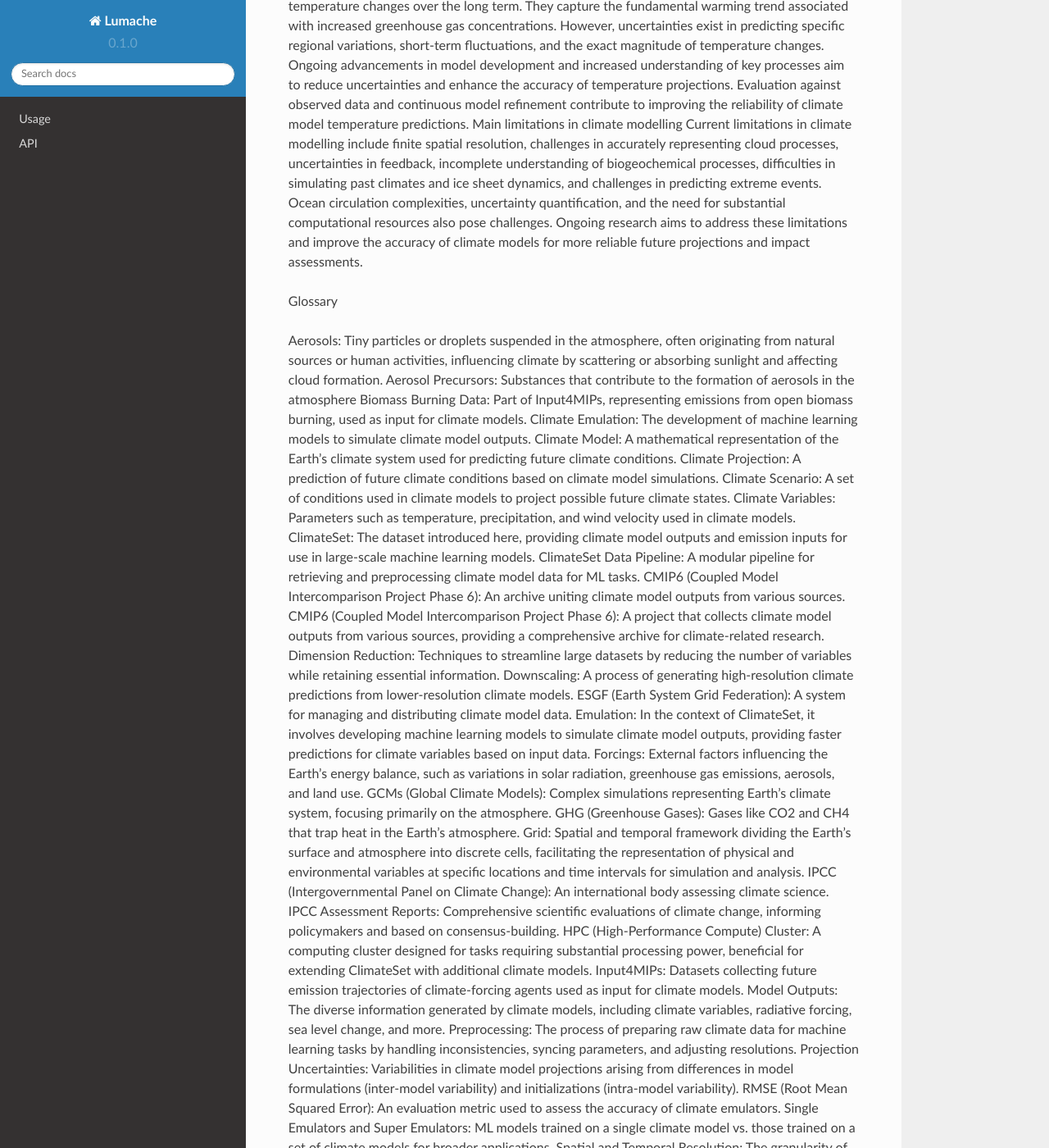
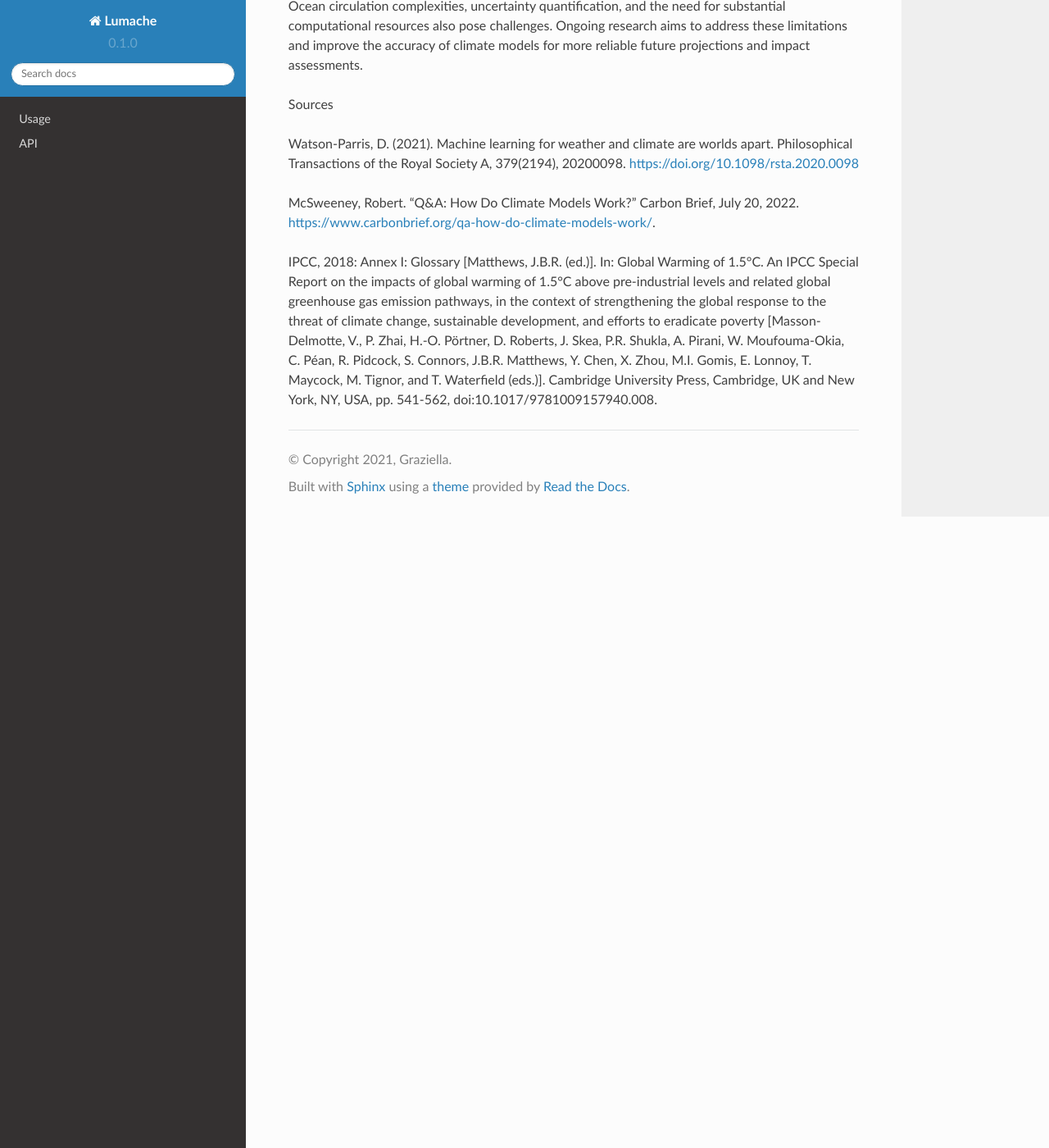
Before and after one commit to IlijaTrajkovic/ClimateSet, a Sphinx documentation site: the page built from docs/source/ClimateContext.rst, in a window 1280 px wide and 1400 px high, scrolled down 5294 px. Shown: the whole window at 82% size. Built offline with Sphinx 7.4.7 and the Read the Docs theme 2.0.0, drawn with Linux system fonts in a browser that asks for light colours; some of the changed text lies outside the part shown.

Commit message:
Update ClimateContext.rst

```diff
--- a/docs/source/ClimateContext.rst
+++ b/docs/source/ClimateContext.rst
@@ -1,36 +1,3 @@
-
-
-Climate Context
-
-What are climate models?
-What do they include?
-What is their purpose?
-Types
-ESMs and GCMs
-What are Forcings?
-SSP Scenarios
-IPCC Assessment Reports
-Inputs and Outputs of a Climate Model
-Inputs
-Outputs
-Dimensionalities
-Types of experiments on climate models
-Data Sources
-CMIP6
-Input4Mips
-ESGF (Earth System Grid Federation)
-Different Tasks with Climate Models
-Climate projection
-Dimension reduction
-Downscaling
-Climate Model Emulation
-Metrics
-Additional
-Accuracy of climate model projections of temperature
-Main limitations in climate modelling
-Glossary
-Sources
-
 What are climate models?
 A climate model is a complex computational representation of the Earth's climate system. These models simulate the interactions between various components of the Earth, including the atmosphere, oceans, land surface, ice, and other factors, to predict and understand climate patterns and changes over time. Climate models are important tools for studying the Earth's climate, making predictions about future climate conditions, and assessing the potential impacts of various factors such as greenhouse gas emissions, land use changes, and atmospheric composition.
 What do they include?
@@ -151,42 +118,6 @@
 Main limitations in climate modelling
 Current limitations in climate modelling include finite spatial resolution, challenges in accurately representing cloud processes, uncertainties in feedback, incomplete understanding of biogeochemical processes, difficulties in simulating past climates and ice sheet dynamics, and challenges in predicting extreme events. Ocean circulation complexities, uncertainty quantification, and the need for substantial computational resources also pose challenges. Ongoing research aims to address these limitations and improve the accuracy of climate models for more reliable future projections and impact assessments.
 
-Glossary
-
-Aerosols: Tiny particles or droplets suspended in the atmosphere, often originating from natural sources or human activities, influencing climate by scattering or absorbing sunlight and affecting cloud formation.
-Aerosol Precursors: Substances that contribute to the formation of aerosols in the atmosphere
-Biomass Burning Data: Part of Input4MIPs, representing emissions from open biomass burning, used as input for climate models.
-Climate Emulation: The development of machine learning models to simulate climate model outputs.
-Climate Model: A mathematical representation of the Earth's climate system used for predicting future climate conditions.
-Climate Projection: A prediction of future climate conditions based on climate model simulations.
-Climate Scenario: A set of conditions used in climate models to project possible future climate states.
-Climate Variables: Parameters such as temperature, precipitation, and wind velocity used in climate models.
-ClimateSet: The dataset introduced here, providing climate model outputs and emission inputs for use in large-scale machine learning models.
-ClimateSet Data Pipeline: A modular pipeline for retrieving and preprocessing climate model data for ML tasks.
-CMIP6 (Coupled Model Intercomparison Project Phase 6): An archive uniting climate model outputs from various sources.
-CMIP6 (Coupled Model Intercomparison Project Phase 6): A project that collects climate model outputs from various sources, providing a comprehensive archive for climate-related research.
-Dimension Reduction: Techniques to streamline large datasets by reducing the number of variables while retaining essential information.
-Downscaling: A process of generating high-resolution climate predictions from lower-resolution climate models.
-ESGF (Earth System Grid Federation): A system for managing and distributing climate model data.
-Emulation: In the context of ClimateSet, it involves developing machine learning models to simulate climate model outputs, providing faster predictions for climate variables based on input data.
-Forcings: External factors influencing the Earth's energy balance, such as variations in solar radiation, greenhouse gas emissions, aerosols, and land use.
-GCMs (Global Climate Models): Complex simulations representing Earth's climate system, focusing primarily on the atmosphere.
-GHG (Greenhouse Gases): Gases like CO2 and CH4 that trap heat in the Earth's atmosphere.
-Grid: Spatial and temporal framework dividing the Earth's surface and atmosphere into discrete cells, facilitating the representation of physical and environmental variables at specific locations and time intervals for simulation and analysis.
-IPCC (Intergovernmental Panel on Climate Change): An international body assessing climate science.
-IPCC Assessment Reports: Comprehensive scientific evaluations of climate change, informing policymakers and based on consensus-building.
-HPC (High-Performance Compute) Cluster: A computing cluster designed for tasks requiring substantial processing power, beneficial for extending ClimateSet with additional climate models.
-Input4MIPs: Datasets collecting future emission trajectories of climate-forcing agents used as input for climate models.
-Model Outputs: The diverse information generated by climate models, including climate variables, radiative forcing, sea level change, and more.
-Preprocessing: The process of preparing raw climate data for machine learning tasks by handling inconsistencies, syncing parameters, and adjusting resolutions.
-Projection Uncertainties: Variabilities in climate model projections arising from differences in model formulations (inter-model variability) and initializations (intra-model variability).
-RMSE (Root Mean Squared Error): An evaluation metric used to assess the accuracy of climate emulators.
-Single Emulators and Super Emulators: ML models trained on a single climate model vs. those trained on a set of climate models for broader applications.
-Spatial and Temporal Resolution: The granularity of spatial and temporal dimensions in climate data.
-SSP (Shared Socioeconomic Pathways): Scenarios within ScenarioMIP representing different socioeconomic development pathways that influence greenhouse gas emissions.
-Weighting of Climate Models: Assigning different weights to climate models to prevent over or under-representation.
-
-
 Sources
 
 Watson-Parris, D. (2021). Machine learning for weather and climate are worlds apart. Philosophical Transactions of the Royal Society A, 379(2194), 20200098. https://doi.org/10.1098/rsta.2020.0098
```
